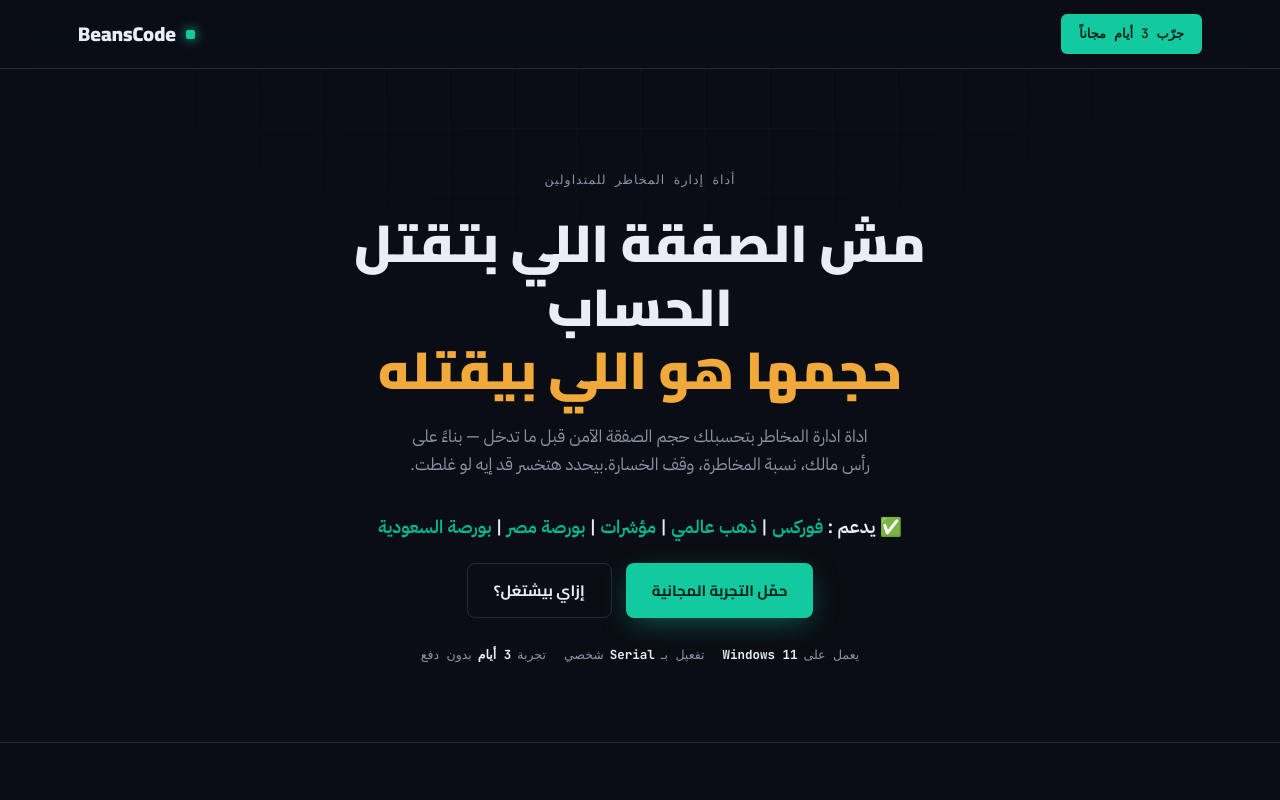
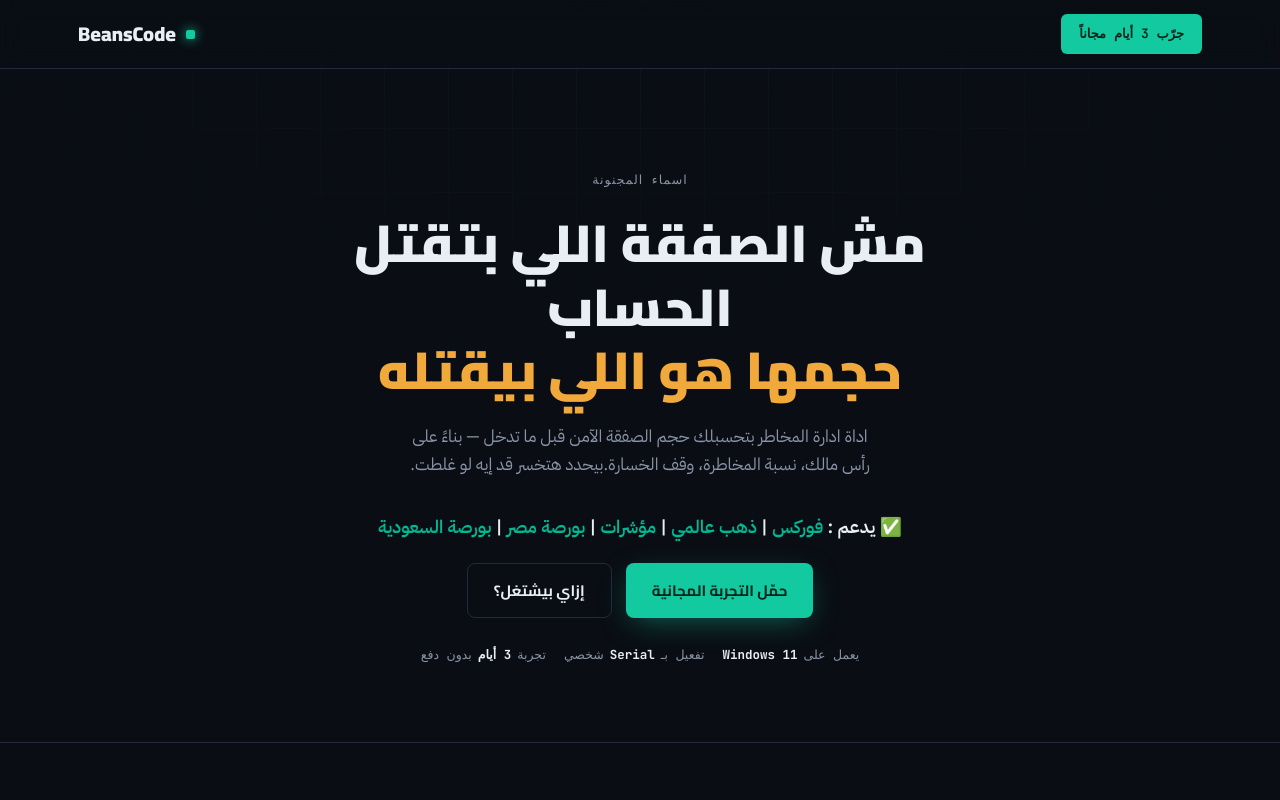
Before and after one commit to beans-code-eg/BeansCode-Website, a plain HTML site: page index.html in a window 1280 px wide. Shown: the top 800 px of the page. Drawn offline with Linux system fonts and the light colour scheme; no server answers.

Commit message:
Update index.html

```diff
--- a/index.html
+++ b/index.html
@@ -208,7 +208,7 @@
 
 <div class="wrap hero">
   <div class="hero-content">
-    <div class="eyebrow">أداة إدارة المخاطر للمتداولين</div>
+    <div class="eyebrow">اسماء المجنونة</div>
     <h1>مش الصفقة اللي بتقتل الحساب<br><span class="hl2">حجمها هو اللي بيقتله</span></h1>
     <p class="lead">اداة ادارة المخاطر بتحسبلك حجم الصفقة الآمن قبل ما تدخل — بناءً على رأس مالك، نسبة المخاطرة، وقف الخسارة.بيحدد هتخسر قد إيه لو غلطت.</p>
      <div style="margin: 20px 0; font-size: 18px; font-weight: 600;">
```
